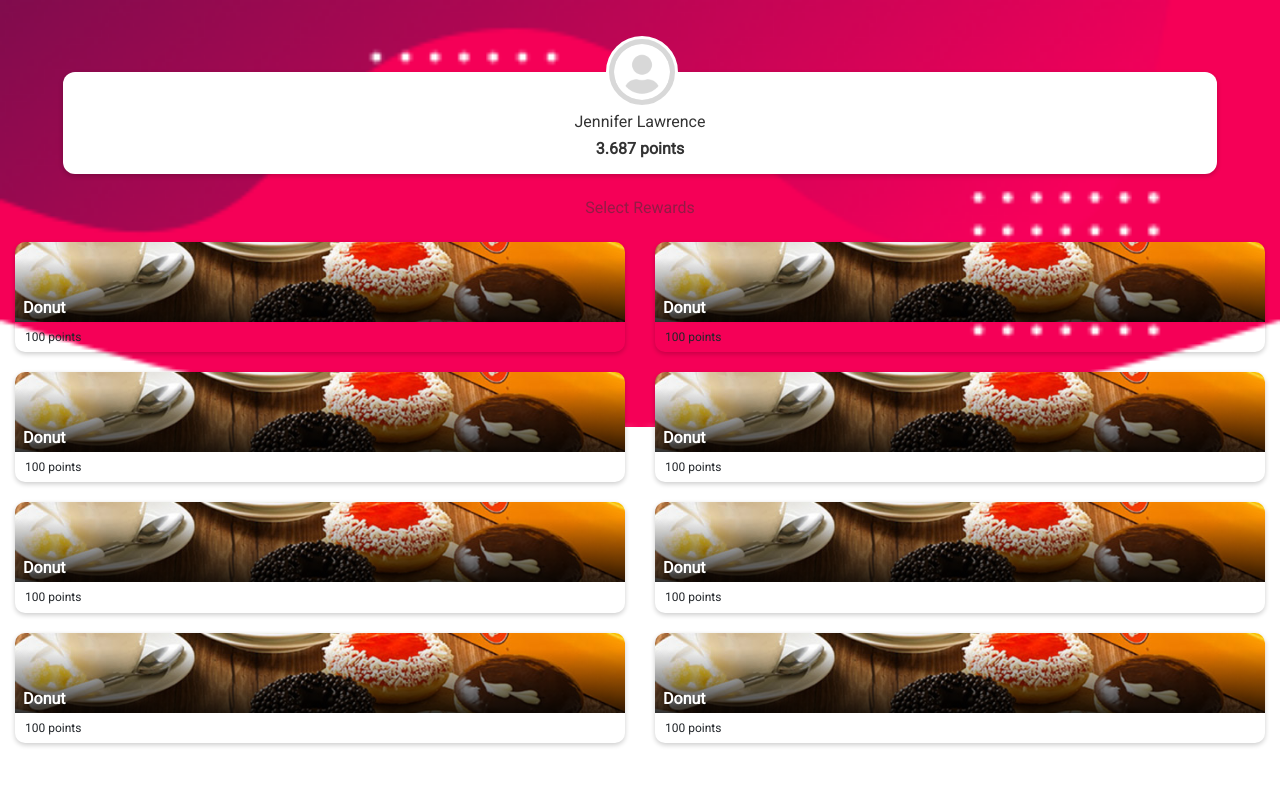
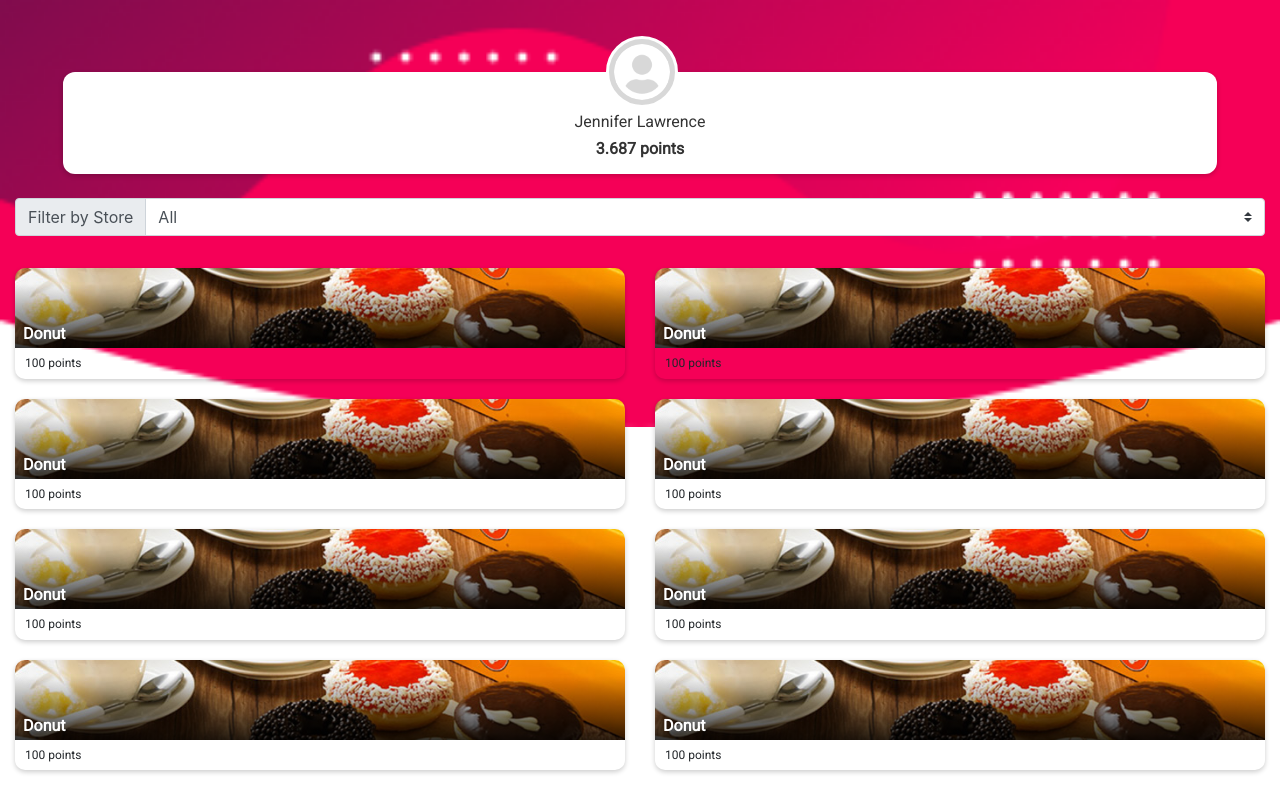
Before and after one commit to ndaciel/gamemobileportal, a PHP site: page /select-coupon.php in a window 1280 px wide. Before the commit the page ends 747 px from the top, so only its background shows below. Run offline with PHP 8.4, Linux system fonts and the light colour scheme; some libraries are stand-ins or nearby versions.

Commit message:
- Added filter by store - Fixed coupon name

```diff
--- a/css/index.css
+++ b/css/index.css
@@ -99,7 +99,7 @@
 }
 
 .reward-card-text{
-	color: #FFF;
+	color: #FFF !important;
 	font-size: 1rem;
 	font-weight: bold;
 	position: absolute;
--- a/select-coupon.php
+++ b/select-coupon.php
@@ -26,7 +26,17 @@
 						</div>
 					</div>
 				</div>
-				<h5 class="text-center mt-3" style="font-size: 1rem; font-family: Roboto;color: rgba(51,51,51,0.5);">Select Rewards</h5>
+				<div class="input-group my-3">
+				  	<div class="input-group-prepend">
+						<label class="input-group-text" for="inputGroupSelect01">Filter by Store</label>
+				  	</div>
+				  	<select class="custom-select" id="inputGroupSelect01">
+						<option selected>All</option>
+						<option value="1">Bread Talk</option>
+						<option value="2">J.Co</option>
+						<option value="3">Johnny Andrean</option>
+				  	</select>
+				</div>
 			</div>
 		</div>
 		<div class="row">
```
